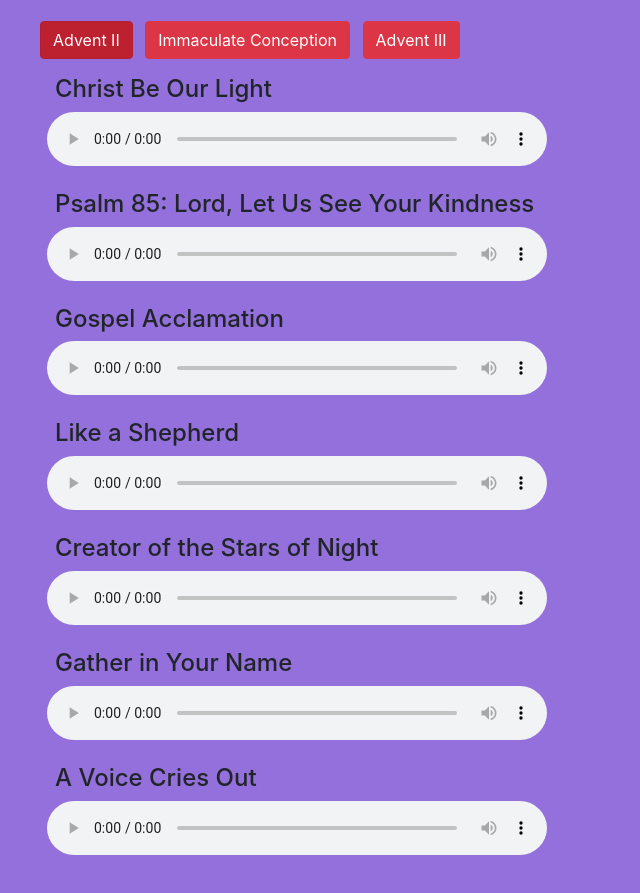
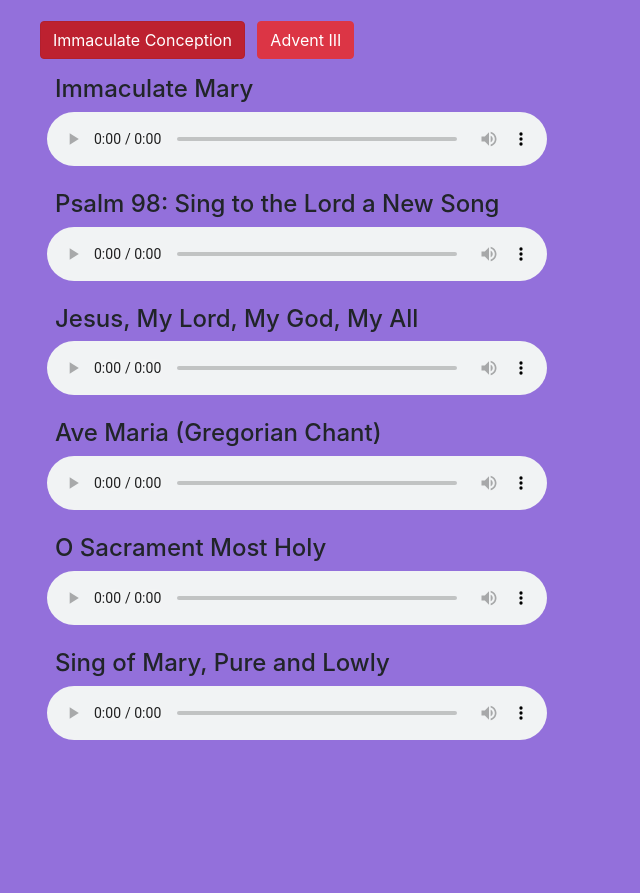
Before and after one commit to igorcweb/sanctuary-choir, a website: page dist/index.html in a window 1280 px wide. Shown: the part 67-960 px from the top of the page, without its empty margins (0-640 px from the left). After the commit the page ends 871 px from the top, so only its background shows below. Drawn offline with nearby package versions, Linux system fonts and the light colour scheme.

Commit message:
advent 3

```diff
--- a/dist/index.html
+++ b/dist/index.html
@@ -99,8 +99,8 @@
     <!-- <a class="btn btn-danger mb-3 ml-4 ml-sm-2 ota-33 text-white">Ordinary Time XXXIII</a> -->
   <!-- <a class="btn btn-danger mb-3 ml-4 ml-sm-2 ctk text-white active">Christ the King</a> -->
   <!-- <a class="btn btn-danger mb-3 ml-4 ml-sm-2 advent-1 text-white active">Advent I</a> -->
-  <a class="btn btn-danger mb-3 ml-4 ml-sm-2 advent-2 text-white active">Advent II</a>
-  <a class="btn btn-danger mb-3 ml-4 ml-sm-2 ic text-white">Immaculate Conception</a>
+  <!-- <a class="btn btn-danger mb-3 ml-4 ml-sm-2 advent-2 text-white active">Advent II</a> -->
+  <a class="btn btn-danger mb-3 ml-4 ml-sm-2 ic text-white active">Immaculate Conception</a>
   <a class="btn btn-danger mb-3 ml-4 ml-sm-2 advent-3 text-white">Advent III</a>
   <!-- <div class="col">
     <div class="advent-1 music" id="advent-1">
@@ -173,8 +173,8 @@
       </div>
     </div>
   </div> -->
-  <div class="col">
-    <div class="advent-2 music" id="advent-2">
+  <!-- <div class="col">
+    <div class="advent-2 music mb-5" id="advent-2">
       <div class="mb-4">
         <h4 class="ml-4 ml-sm-2">
           Christ Be Our Light
@@ -242,9 +242,9 @@
         </audio>
       </div>
     </div>
-  </div>
+  </div> -->
   <div class="col">
-    <div class="ic music d-none" id="ic">
+    <div class="ic music mb-5" id="ic">
       <div class="mb-4">
         <h4 class="ml-4 ml-sm-2">
           Immaculate Mary
@@ -315,7 +315,7 @@
     </div>
   </div>
   <div class="col">
-    <div class="advent-3 music d-none" id="advent-3">
+    <div class="advent-3 music d-none mb-5" id="advent-3">
       <div class="mb-4">
         <h4 class="ml-4 ml-sm-2">
           On Jordan’s Bank
@@ -375,7 +375,7 @@
       </div>
       <div class="mb-4">
         <h4 class="ml-4 ml-sm-2">
-          Come, O Long Expected Jesus  A Voice Cries Out
+          Come, O Long Expected Jesus
         </h4>
         <audio controls title="Come, O Long Expected Jesus" class="mb-2">
           <source src="./audio/advent-3/come-o-long-expected-jesus.m4a" type="audio/mp4" />
```
Also changed, not shown: 28 other files.
